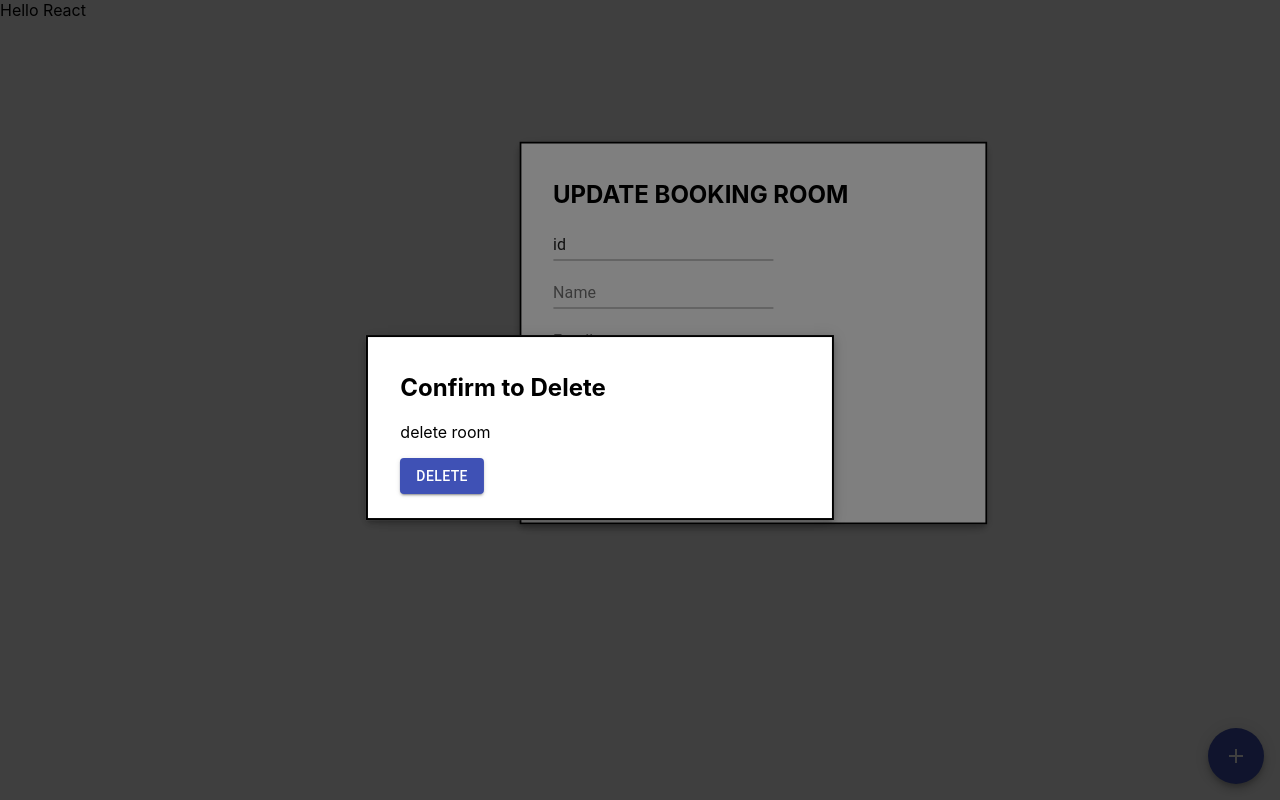
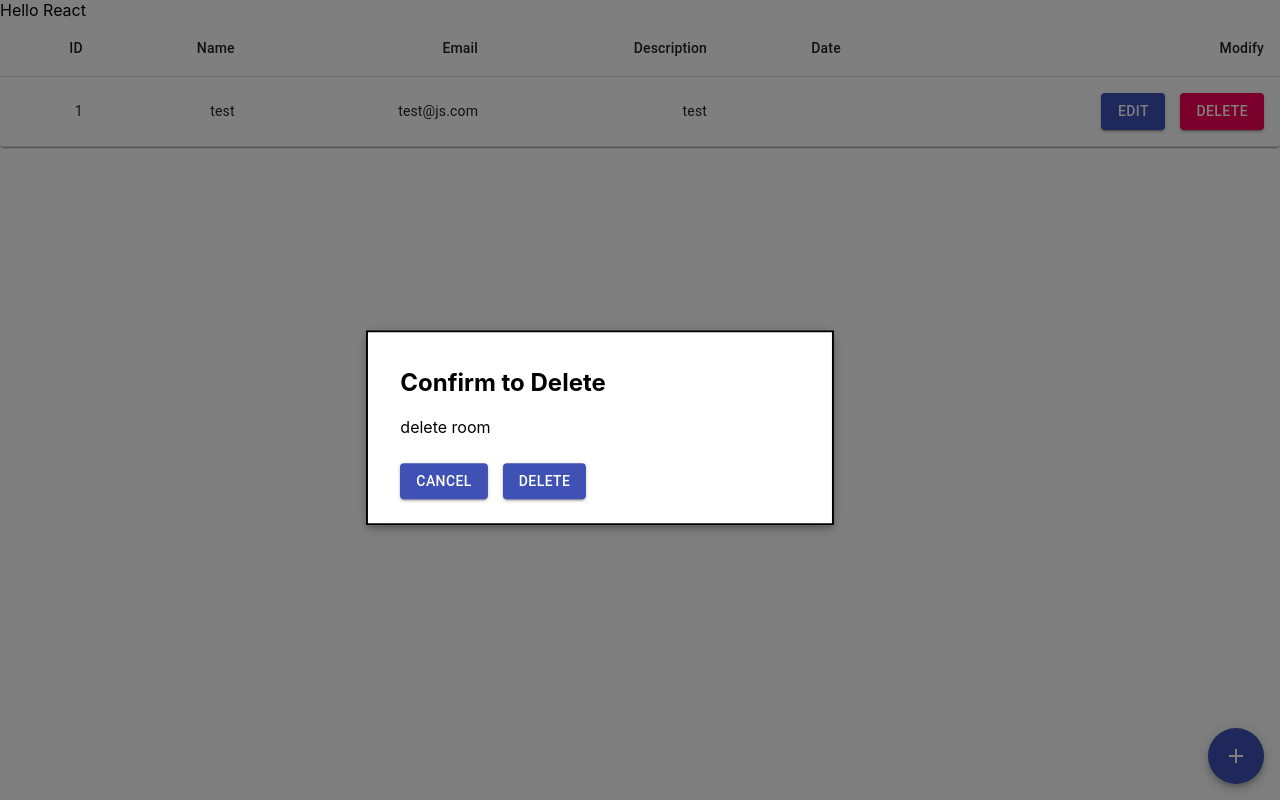
Before and after one commit to maythiti/Room-Reservation, a React (Create React App) app in the folder room-reservation/: page / in a window 1280 px wide. Both pictures are taken after a click on the button "DELETE". Built offline with nearby package versions, Linux system fonts and the light colour scheme.

Commit message:
add props and mouseEvent of editModal, DeleteModal and AddModal

```diff
--- a/room-reservation/src/Component/DeleteModal.tsx
+++ b/room-reservation/src/Component/DeleteModal.tsx
@@ -4,6 +4,7 @@ import { makeStyles } from "@material-ui/core/styles";
 import { Button, createStyles, Fab } from "@material-ui/core";
 import Modal from "@material-ui/core/Modal";
 import TextField from "@material-ui/core/TextField";
+import clsx from "clsx";
 
 const useStyles = makeStyles(theme =>
   createStyles({
@@ -23,19 +24,19 @@ const useStyles = makeStyles(theme =>
     },
     buttonGapLeft: {
       marginLeft: "15px"
-    },
-    mainButton: {
-      bottom: theme.spacing(2),
-      right: theme.spacing(2),
-      position: "fixed"
     }
   })
 );
 
-const DeleteModal: FC = () => {
+interface DeleteModalProps {
+  isOpen: boolean;
+  onClose: () => void;
+}
+
+const DeleteModal: FC<DeleteModalProps> = props => {
+  const { isOpen, onClose } = props;
   const classes = useStyles();
   const [modalStyle] = useState(getModalStyle);
-  const [openDeleteModal, setOpenDeleteModal] = useState(true);
 
   function rand() {
     return Math.round(Math.random() * 20) - 10;
@@ -51,22 +52,29 @@ const DeleteModal: FC = () => {
     };
   }
 
-  function handleClose() {
-    setOpenDeleteModal(false);
-  }
-
   return (
     <div>
       <Modal
         aria-labelledby="simple-modal-title"
         aria-describedby="simple-modal-description"
-        open={openDeleteModal}
-        onClose={handleClose}
+        open={isOpen}
       >
         <div style={modalStyle} className={classes.paper}>
           <h2 id="simple-modal-title">Confirm to Delete</h2>
           <p id="simple-modal-description">delete room </p>
-          <Button color="primary" variant="contained">
+          <Button
+            className={classes.buttonGap}
+            variant="contained"
+            color="primary"
+            onClick={onClose}
+          >
+            CANCEL
+          </Button>
+          <Button
+            color="primary"
+            variant="contained"
+            className={clsx(classes.buttonGap, classes.buttonGapLeft)}
+          >
             DELETE
           </Button>
         </div>
--- a/room-reservation/src/Component/EditModal.tsx
+++ b/room-reservation/src/Component/EditModal.tsx
@@ -3,6 +3,7 @@ import { makeStyles } from "@material-ui/core/styles";
 import { Button, createStyles, Fab } from "@material-ui/core";
 import Modal from "@material-ui/core/Modal";
 import TextField from "@material-ui/core/TextField";
+import clsx from "clsx";
 
 const useStyles = makeStyles(theme =>
   createStyles({
@@ -44,21 +45,27 @@ const useStyles = makeStyles(theme =>
     transform: `translate(-${top}%, -${left}%)`
   };
 }
-const EditModal: FC = () => {
-    const classes = useStyles();
-    const [openEditModal, setOpenEditModal] = useState(true)
-    const [modalStyle] = useState(getModalStyle);
 
-    function handleClose() {
-        setOpenEditModal(false)
+interface EditModalProps {
+  isOpen: boolean;
+  onClose: () => void;
 }
 
-  return (<div>
+const EditModal: FC<EditModalProps> = props => {
+  const classes = useStyles();
+  const [modalStyle] = useState(getModalStyle);
+  const { isOpen, onClose } = props;
+
+  function onClickUpdate() {
+    console.log('dispatch update service')
+  }
+
+  return (
+    <div>
       <Modal
         aria-labelledby="simple-modal-title"
         aria-describedby="simple-modal-description"
-        open={openEditModal}
-        onClose={handleClose}
+        open={isOpen}
       >
         <div style={modalStyle} className={classes.paper}>
           <h2 id="simple-modal-title">UPDATE BOOKING ROOM</h2>
@@ -66,9 +73,7 @@ const EditModal: FC = () => {
             Duis mollis, est non commodo luctus, nisi erat porttitor ligula.
           </p> */}
           <div>
-            <TextField
-              defaultValue='id'
-            ></TextField>
+            <TextField defaultValue="id"></TextField>
           </div>
           <div>
             <TextField
@@ -95,14 +100,26 @@ const EditModal: FC = () => {
             ></TextField>
           </div>
 
-          <div className={classes.buttonGap}>
-            <Button color="primary" variant="contained">
+          <Button
+            className={classes.buttonGap}
+            variant="contained"
+            color="primary"
+            onClick={onClose}
+          >
+            CANCEL
+          </Button>
+          <Button
+            color="primary"
+            variant="contained"
+            className={clsx(classes.buttonGapLeft, classes.buttonGap)}
+            onClick={onClickUpdate}
+          >
             UPDATE
           </Button>
         </div>
+      </Modal>
     </div>
-      </Modal>
-  </div>)
+  );
 };
 
 export default EditModal;
--- a/room-reservation/src/Component/ListRoom.tsx
+++ b/room-reservation/src/Component/ListRoom.tsx
@@ -2,9 +2,16 @@ import React, { FC, useState, useEffect, Suspense } from "react";
 import EditModal from "./EditModal";
 import DeleteModal from "./DeleteModal";
 import AddModal from "./AddModal";
-import { createStyles, Fab } from "@material-ui/core";
 import AddIcon from "@material-ui/icons/Add";
 import { makeStyles } from "@material-ui/core/styles";
+import Table from "@material-ui/core/Table";
+import TableBody from "@material-ui/core/TableBody";
+import TableCell from "@material-ui/core/TableCell";
+import TableContainer from "@material-ui/core/TableContainer";
+import TableHead from "@material-ui/core/TableHead";
+import TableRow from "@material-ui/core/TableRow";
+import Paper from "@material-ui/core/Paper";
+import { Button, createStyles, Fab } from "@material-ui/core";
 
 const useStyles = makeStyles(theme =>
   createStyles({
@@ -12,25 +19,121 @@ const useStyles = makeStyles(theme =>
       bottom: theme.spacing(2),
       right: theme.spacing(2),
       position: "fixed"
+    },
+    paper: {
+      position: "absolute",
+      width: 400,
+      backgroundColor: theme.palette.background.paper,
+      border: "2px solid #000",
+      boxShadow: theme.shadows[5],
+      padding: theme.spacing(2, 4, 3)
+    },
+    table: {
+      minWidth: 650
+    },
+    buttonGap: {
+      marginTop: "10px"
+    },
+    buttonGapLeft: {
+      marginLeft: "15px"
     }
   })
 );
 
-
 const ListRoom: FC = () => {
-  const classes = useStyles()
-  const [isAddModalOpen, setAddModalOpen] = useState(false)
+  const classes = useStyles();
+  const [isAddModalOpen, setAddModalOpen] = useState(false);
+  const [isDeleteModalOpen, setDeleteModalOpen] = useState(false);
+  const [isEditModalOpen, setEditModalOpen] = useState(false);
 
   function onOpenCreate() {
-    console.log('add icon was clicked')
-    setAddModalOpen(true)
+    console.log("add icon was clicked");
+    setAddModalOpen(true);
   }
+
+  const room = [
+    {
+      id: 1,
+      title: "test",
+      email: "test@js.com",
+      description: "test",
+      strat: "6767823785273",
+      end: "6767823785273"
+    }
+  ];
+
+  function onClickEdit() {
+    console.log("edit clicked");
+    setEditModalOpen(true);
+  }
+
+  function onClickDelete() {
+    console.log("delete clicked");
+    setDeleteModalOpen(true);
+  }
+
   return (
     <div>
       Hello React
-      <EditModal />
-      <DeleteModal />
-      <AddModal isOpen={isAddModalOpen} onClose={() => setAddModalOpen(false)}/>
+      <TableContainer component={Paper}>
+        <Table className={classes.table} aria-label="simple table">
+          <TableHead>
+            <TableRow>
+              {/* <TableCell>Dessert (100g serving)</TableCell> */}
+              <TableCell align="right">ID</TableCell>
+              <TableCell align="right">Name</TableCell>
+              <TableCell align="right">Email</TableCell>
+              <TableCell align="right">Description</TableCell>
+              <TableCell align="right">Date</TableCell>
+              <TableCell align="right">Modify</TableCell>
+            </TableRow>
+          </TableHead>
+          <TableBody>
+            {room.map((row: any, index: any) => (
+              <TableRow key={row.id}>
+                {/* <TableCell component="th" scope="row">
+                {row.name}
+              </TableCell> */}
+                <TableCell align="right">{row.id}</TableCell>
+                <TableCell align="right">{row.title}</TableCell>
+                <TableCell align="right">{row.email}</TableCell>
+                <TableCell align="right">{row.description}</TableCell>
+                <TableCell align="right">{row.start}</TableCell>
+                <TableCell align="right">
+                  <Button
+                    color="primary"
+                    variant="contained"
+                    onClick={onClickEdit}
+                  >
+                    Edit
+                  </Button>
+
+                  <Button
+                    className={classes.buttonGapLeft}
+                    color="secondary"
+                    variant="contained"
+                    onClick={onClickDelete}
+                  >
+                    Delete
+                  </Button>
+                </TableCell>
+              </TableRow>
+            ))}
+          </TableBody>
+        </Table>
+      </TableContainer>
+      <EditModal
+        isOpen={isEditModalOpen}
+        onClose={() => setEditModalOpen(false)}
+      />
+      <DeleteModal
+        isOpen={isDeleteModalOpen}
+        onClose={() => setDeleteModalOpen(false)}
+      />
+      <AddModal
+        isOpen={isAddModalOpen}
+        onClose={() => setAddModalOpen(false)}
+      />
       <Fab
         className={classes.mainButton}
         color="primary"
```
Also changed, not shown: room-reservation/src/Component/AddModal.tsx (+7 -6 lines). Lines whose indentation alone changed are shown as unchanged.
